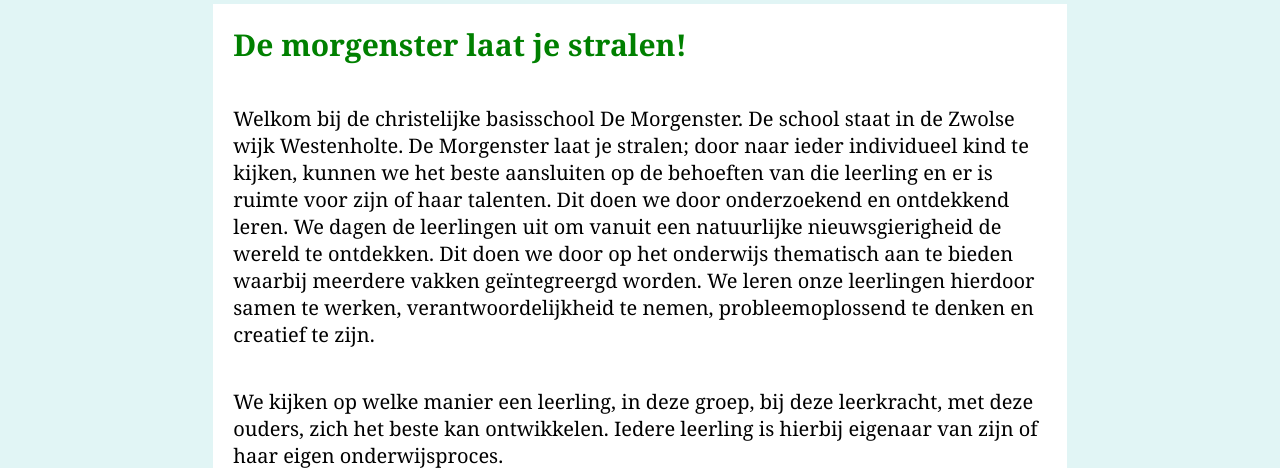
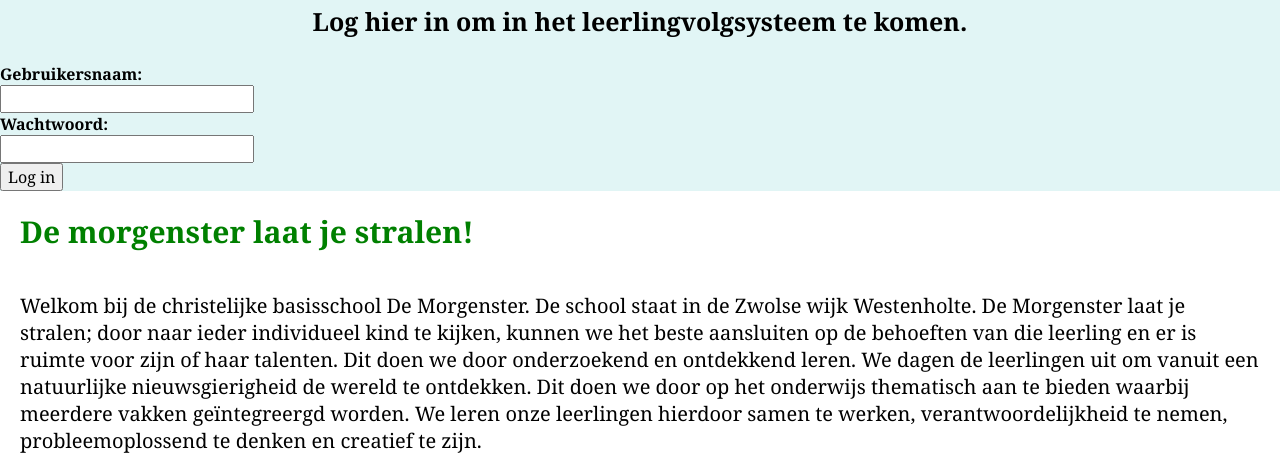
Before and after one commit to AmanTrechsel/Team-Bravo, a PHP site: page /login.php in a window 1280 px wide. Shown: the part 606-1074 px from the top of the page. Run offline with PHP 8.4, Linux system fonts and the light colour scheme.

Commit message:
Fixed header in login.php and placed item2 in header.php

```diff
--- a/contact.php
+++ b/contact.php
@@ -1,6 +1,5 @@
 <?php include('header.php'); ?>
 
-<div id="item2"></div>
 <div id="herobanner">
     <img id="herobannerimg" src="./images/herobanner.png" alt="herobannerhome">
 </div>
--- a/header.php
+++ b/header.php
@@ -27,3 +27,4 @@
                 <Li><a href="contact.php" alt="contact">Contact</a></Li>
             </ul>
         </nav>
+        <div id="item2"></div>
--- a/index.php
+++ b/index.php
@@ -1,6 +1,5 @@
 <?php include('header.php'); ?>
 
-<div id="item2"></div>
 <div id="herobanner">
     <img id="herobannerimg" src="./images/herobanner.png" alt="herobannerhome">
 </div>
--- a/login.php
+++ b/login.php
@@ -1,8 +1,25 @@
 <?php include('header.php'); ?>
 
-<div id="item2"></div>
 <div id="herobanner">
     <img id="herobannerimg" src="./images/herobanner.png" alt="herobannerhome">
+
+
+<div id="mainLogin">
+    <h2 id="loginTitle">Log hier in om in het leerlingvolgsysteem te komen.</h2>
+    <form action="#" id="loginForm">
+        <div class="login">
+            <span><h3>Gebruikersnaam:</h3></span>
+            <input type="text" name="username" class="loginBox">
+        </div>
+        <div class="login">
+            <span><h3>Wachtwoord:</h3></span>
+            <input type="password" name="password" class="loginBox">
+        </div>
+        <div id="loginButtonDiv">
+            <input type="submit" name="submit" value="Log in" id="loginButton">
+        </div>
+    </form>
+
 </div>
 <main>
     <h1>De morgenster laat je stralen!</h1>
--- a/nieuws.php
+++ b/nieuws.php
@@ -1,6 +1,6 @@
 <?php include('header.php'); ?>
 
-<div id="item2"></div>
+
 <div id="herobanner">
     <img id="herobannerimg" src="./images/herobannerNews.png" alt="herobannerhome">
 </div>
```
